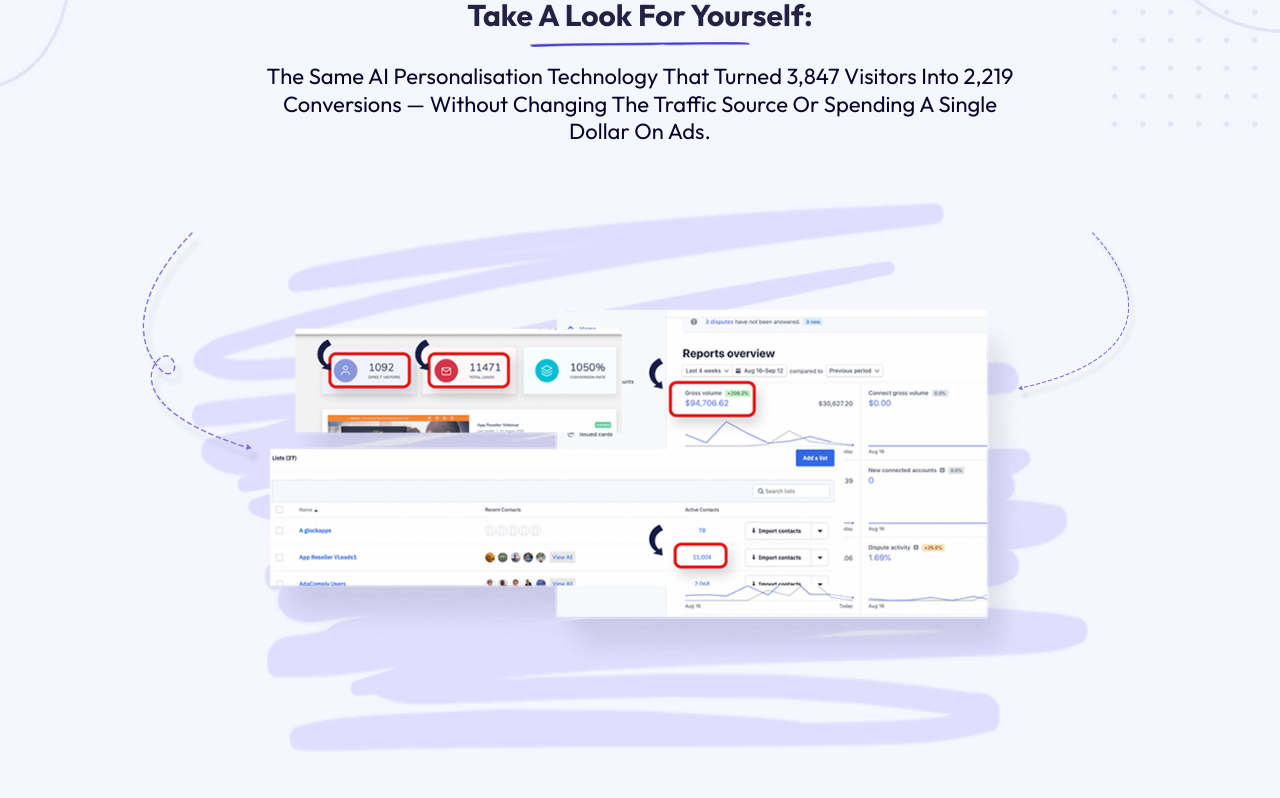
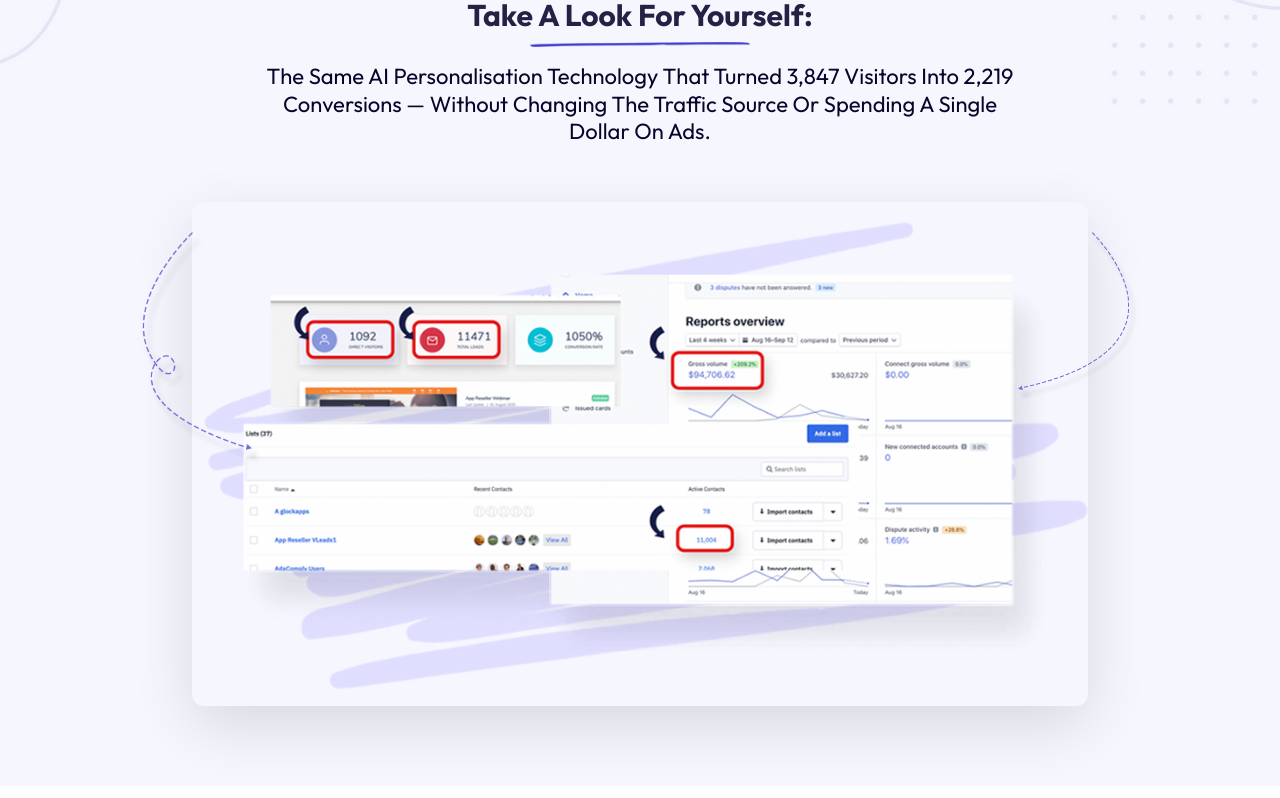
Before and after one commit to chovtech/chov, a Next.js app in the folder apps/pagepersona/frontend/: page / in a window 1280 px wide. Shown: the part 2132-2930 px from the top of the page. Built offline with nearby package versions, Linux system fonts and the light colour scheme.

Commit message:
Revert "fix(sales): proof image inside brush bg div, no shadow/border"
This reverts commit 6edc3108e550a0ee6aec85b971d8a556b321131a.

```diff
--- a/apps/pagepersona/frontend/app/_components/sales/ProofStatSection.tsx
+++ b/apps/pagepersona/frontend/app/_components/sales/ProofStatSection.tsx
@@ -137,18 +137,13 @@ const ProofStatSection = () => {
             style={{ width: '120px', right: '-50px', top: '30px', zIndex: 2 }}
           />
 
-          {/* Brush bg div with proof screenshot inside */}
-          <div style={{
-            backgroundImage: 'url(/images/PP-FE-66-Image-40.png)',
-            backgroundSize: '100% 100%',
-            backgroundRepeat: 'no-repeat',
-            backgroundPosition: 'center',
-            padding: '40px 30px',
-          }}>
+          {/* Proof screenshot */}
+          <div className="relative">
             <img
               src="/images/PP_NewProof01-1024x463-1.png"
               alt="PagePersona real results — 3,847 visitors, 2,219 conversions"
-              className="w-full"
+              className="relative w-full"
+              style={{ borderRadius: '12px', boxShadow: '0 20px 60px rgba(0,0,0,0.12)' }}
             />
           </div>
 
```
